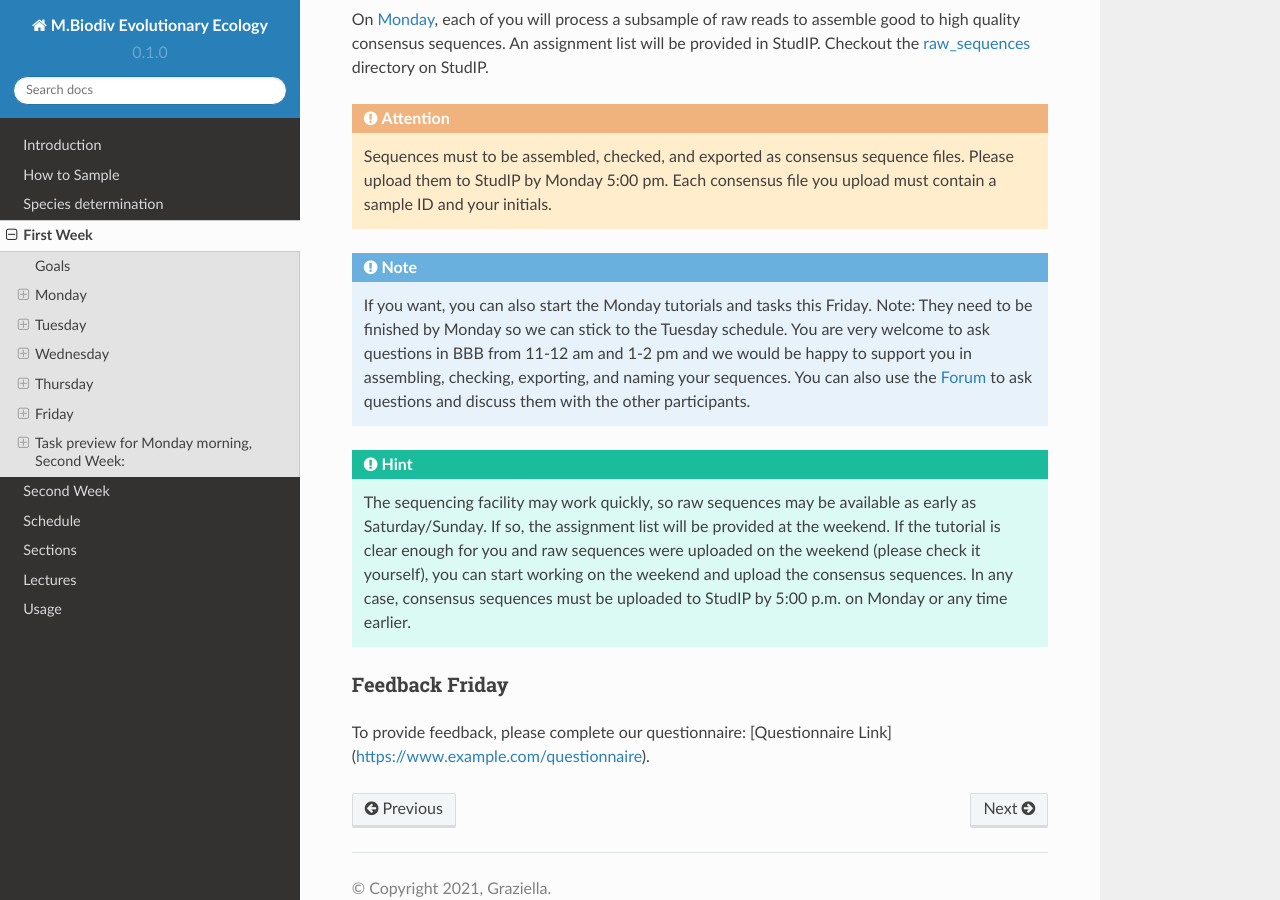
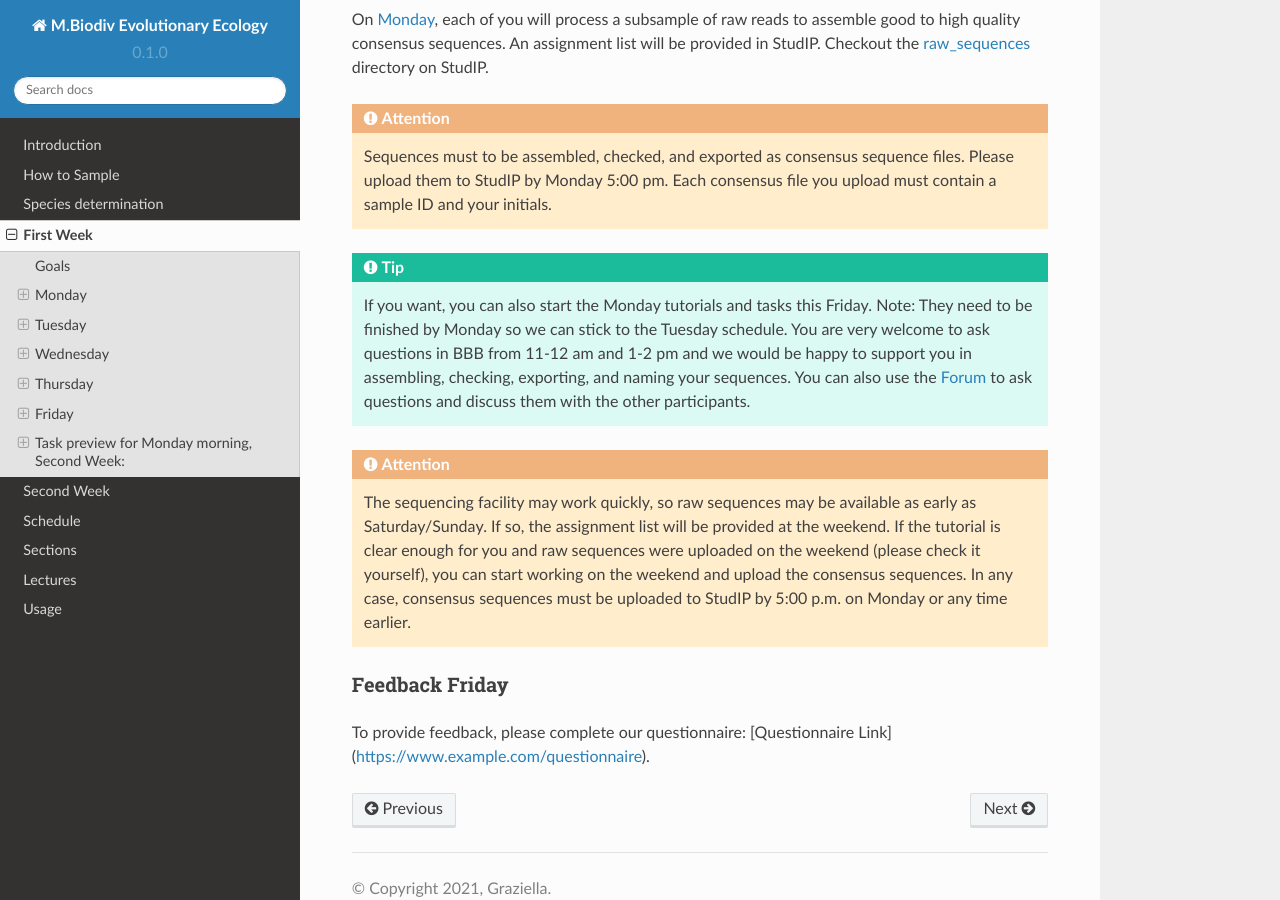
Before and after one commit to bheimbu/evolutionary_ecology, a Sphinx documentation site: the page built from docs/source/first_week.rst, in a window 1280 px wide and 900 px high, scrolled down 8286 px. Built offline with Sphinx 7.4.7 and the Read the Docs theme 2.0.0, drawn with Linux system fonts in a browser that asks for light colours; some of the changed lines change nothing that is shown.

Commit message:
Update first_week.rst

```diff
--- a/docs/source/first_week.rst
+++ b/docs/source/first_week.rst
@@ -232,10 +232,10 @@ Checkout the `raw_sequences  <https://studip.uni-goettingen.de/dispatch.php/cour
 .. attention::
  Sequences must to be assembled, checked, and exported as consensus sequence files. Please upload them to StudIP by Monday 5:00 pm. Each consensus file you upload must contain a sample ID and your initials.
 
-.. note::
+.. tip::
   If you want, you can also start the Monday tutorials and tasks this Friday. Note: They need to be finished by Monday so we can stick to the Tuesday schedule. You are very welcome to ask questions in BBB from 11-12 am and 1-2 pm and we would be happy to support you in assembling, checking, exporting, and naming your sequences. You can also use the `Forum <https://studip.uni-goettingen.de/dispatch.php/course/forum/index/index/ee59763e66f3b71b69c917f633cb857d?cid=d7b80997f5efda59609a4cf69a04dbf7#ee59763e66f3b71b69c917f633cb857d>`_ to ask questions and discuss them with the other participants.
 
-.. hint::
+.. attention::
   The sequencing facility may work quickly, so raw sequences may be available as early as Saturday/Sunday. If so, the assignment list will be provided at the weekend. If the tutorial is clear enough for you and raw sequences were uploaded on the weekend (please check it yourself), you can start working on the weekend and upload the consensus sequences. In any case, consensus sequences must be uploaded to StudIP by 5:00 p.m. on Monday or any time earlier.
 
 Feedback Friday
```
